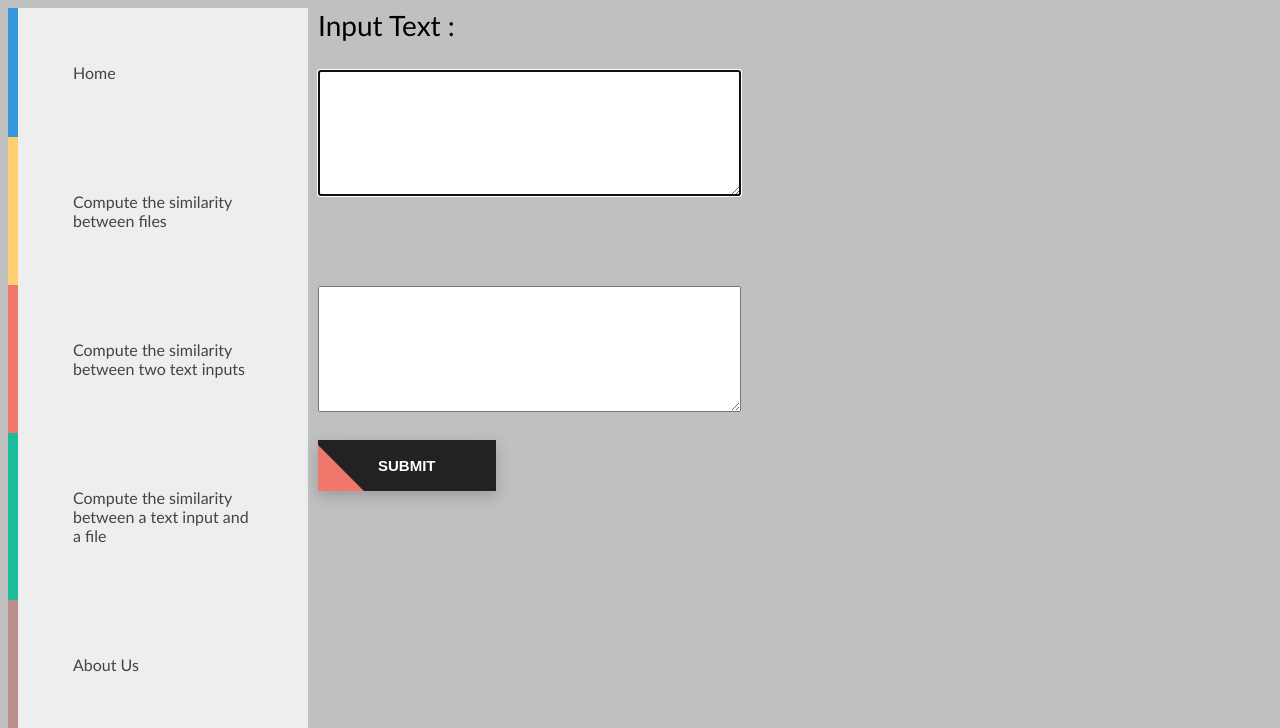
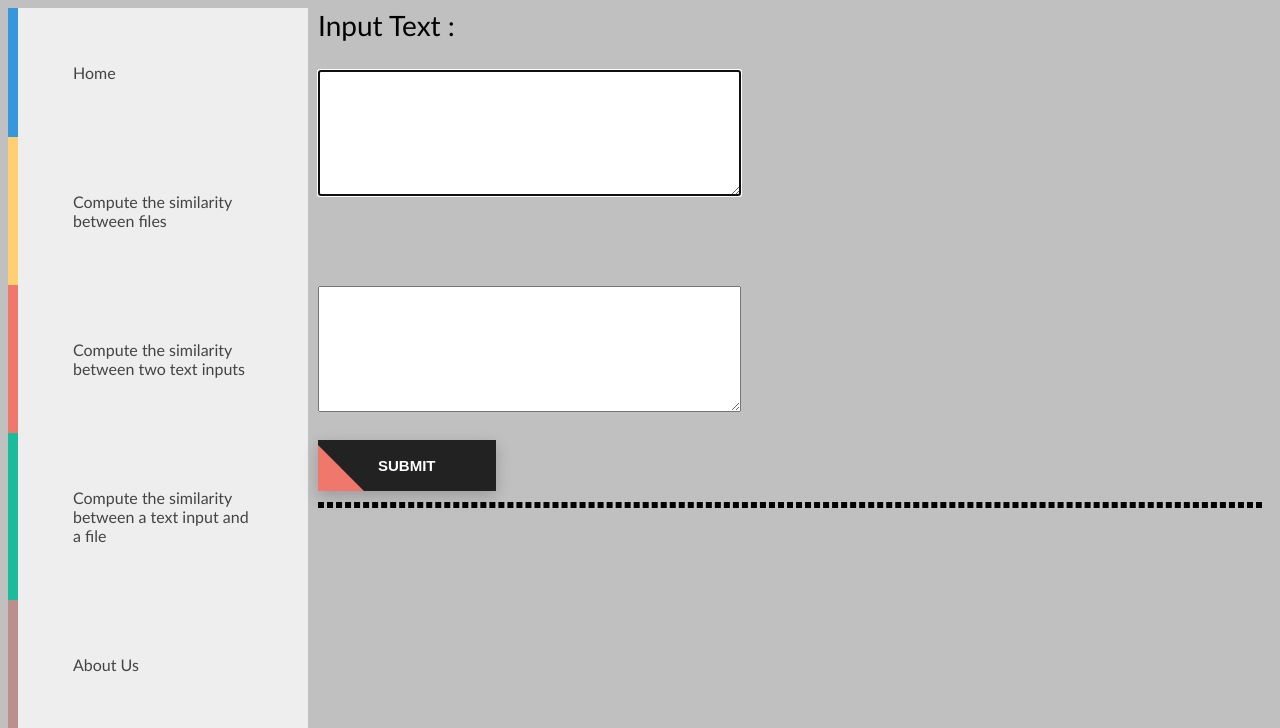
Before and after one commit to raawanahmed/WebProject-Plagiarism-Checker, a Flask app: page /TwoInputFiles in a window 1280 px wide. Shown: the top 728 px of the page. Run offline with Flask 2, Linux system fonts and the light colour scheme.

Commit message:
put dashed line before showing results to the user

```diff
--- a/static/queryAndEnteredFilePage.css
+++ b/static/queryAndEnteredFilePage.css
@@ -3,6 +3,10 @@ body {
 
   font-family: "Lato", sans-serif;
 }
+p.user {
+  border-style: dashed;
+}
+
 .main {
   margin-left: 300px; /* Same as the width of the sidenav */
   font-size: 28px; /* Increased text to enable scrolling */
--- a/static/twoQueriesPage.css
+++ b/static/twoQueriesPage.css
@@ -7,6 +7,10 @@ body {
   margin-left: 300px; /* Same as the width of the sidenav */
   font-size: 28px; /* Increased text to enable scrolling */
   padding: 0px 10px;
+}
+
+p.user {
+  border-style: dashed;
 }
 
 nav {
--- a/static/uploadFilesPage.css
+++ b/static/uploadFilesPage.css
@@ -3,6 +3,11 @@ body {
 
   font-family: "Lato", sans-serif;
 }
+p.user {
+  border-style: dashed;
+}
+
+
 .main {
   margin-left: 300px; /* Same as the width of the sidenav */
   font-size: 28px; /* Increased text to enable scrolling */
--- a/templates/queryAndEnteredFilePage.html
+++ b/templates/queryAndEnteredFilePage.html
@@ -71,7 +71,7 @@
 
             <button class="btn" style="vertical-align:middle"><span>Submit</span></button>
             <br>
-            <p>
+            <p class = "user">
             <h3>{{output}}</h3></p>
         </form>
         <br/>
--- a/templates/resultsOfPlagBetweenFilesPage.html
+++ b/templates/resultsOfPlagBetweenFilesPage.html
@@ -23,11 +23,11 @@
       </nav>
   </div>
     <div class="main">
-      <ul>
+      <ol>
         {% for i in results %}
         <li>{{ i }}</li>
         {% endfor %}
-      </ul>
+      </ol>
     </div>
   </body>
 </html>
--- a/templates/twoQueriesPage.html
+++ b/templates/twoQueriesPage.html
@@ -29,8 +29,8 @@
         <p><textarea name="query2" rows="8" cols="50" autofocus>{{query2}}</textarea></p>
         <button class="btn" style="vertical-align:middle"><span> Submit </span></button>
         <br>
-        <p>
-        <h3>{{output}}</h3></p>
+        <p class = "user" >
+        <h3>{{output }}</h3></p>
     </form>
 </div>
 </body>
```
